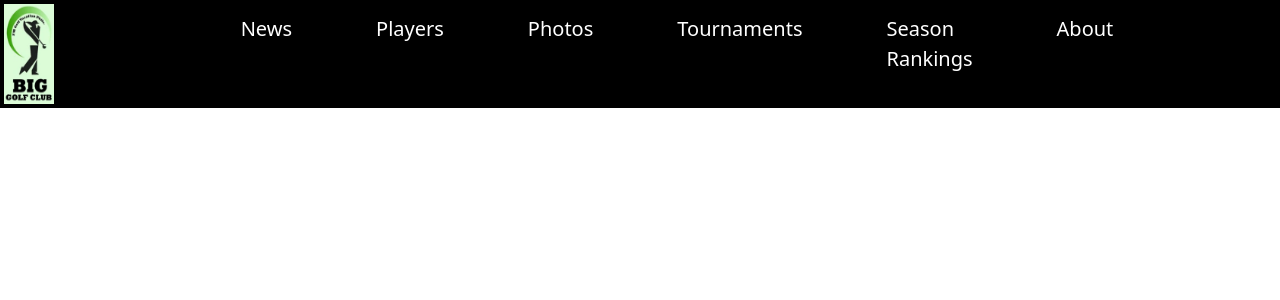
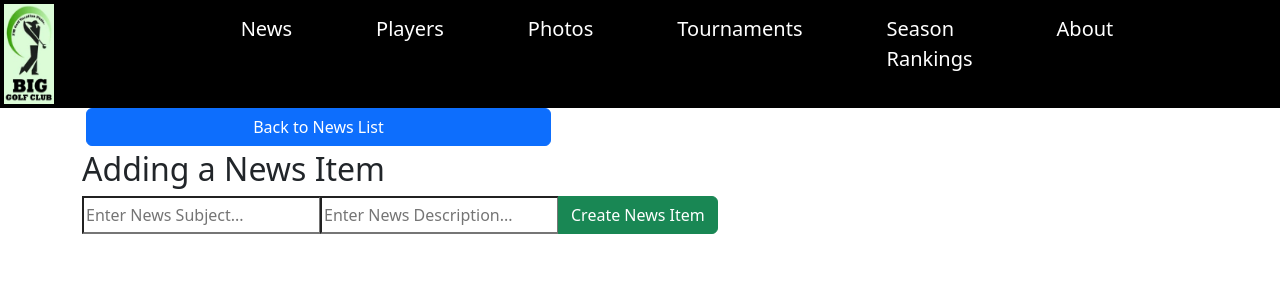
Before and after one commit to dornguyen/big-golf, a React (Create React App) app in the folder biggolf_frontend/: page /add-news-page in a window 1280 px wide. Shown: the top 300 px of the page. Built offline with nearby package versions, Linux system fonts and the light colour scheme.

Commit message:
added frontend for adding a news item

```diff
--- a/biggolf_frontend/src/App.js
+++ b/biggolf_frontend/src/App.js
@@ -4,6 +4,7 @@ import Header from './components/Header'
 import Navbar from './components/Navbar'
 import Home from "./pages/public/Home"
 import News from "./pages/public/News"
+import AddNews from "./pages/private/AddNewsPage"
 import Players from "./pages/public/Players"
 import AddPlayer from "./pages/private/AddPlayerPage"
 import Photos from "./pages/public/Photos"
@@ -20,6 +21,7 @@ function App() {
         <Routes>
           <Route path="/" element={<Home />} />
           <Route path="/news" element={<News />} />
+          <Route path="/add-news-page" element={<AddNews />} />
           <Route path="/players" element={<Players />} />
           <Route path="/add-player-page" element={<AddPlayer />} />
           <Route path="/photos" element={<Photos />} />
--- a/biggolf_frontend/src/components/news-list.js
+++ b/biggolf_frontend/src/components/news-list.js
@@ -30,7 +30,11 @@ const NewsList = props => {
             <div>
                 {news.map((article) => {
                     return(
-                        <h4>{article.text} {article.date}</h4>
+                        <>
+                            <h2>{article.subject}</h2>
+                            <h3>{article.month}/{article.day}/{article.year}</h3>
+                            <h4>{article.description}</h4>
+                        </>
                     )
                 })}
             </div>
--- /dev/null
+++ b/biggolf_frontend/src/pages/private/AddNewsPage.js
@@ -0,0 +1,74 @@
+import React, {useState} from 'react';
+import NewsDataService from "../../services/newsService";
+import {Link} from "react-router-dom";
+
+const AddNews = props => {
+    let initialNewsSubjectState = ""
+    let initialNewsDescriptionState = ""
+
+    const[newsSubject, setNewsSubject] = useState(initialNewsSubjectState);
+    const[newsDescription, setNewsDescription] = useState(initialNewsDescriptionState);
+
+    const handleSubjectInputChange = event => {
+        setNewsSubject(event.target.value);
+    }
+
+    const handleDescriptionInputChange = event => {
+        setNewsDescription(event.target.value);
+    }
+
+    const saveNewsItem = () => {
+        var data = {
+            subject: newsSubject,
+            description: newsDescription
+        }
+
+        NewsDataService.createNews(data)
+            .then(response => {
+                console.log(response.data);
+            })
+            .catch(e => {
+                console.log(e);
+            });
+    };
+
+    return(
+        <>
+            <div>
+                <Link to={"/news"} className="btn btn-primary col-lg-5 mx-1 mb-1">
+                    Back to News List
+                </Link>
+            </div>
+            <div>
+                <h2>
+                    Adding a News Item
+                </h2>
+                <div className="input-group col-lg-4">
+                    <input
+                        type="text"
+                        id="text"
+                        placeholder="Enter News Subject..."
+                        required
+                        value={newsSubject}
+                        onChange={handleSubjectInputChange}
+                        name="text"
+                    />
+                    <input
+                        type="text"
+                        id="text"
+                        placeholder="Enter News Description..."
+                        required
+                        value={newsDescription}
+                        onChange={handleDescriptionInputChange}
+                        name="text"
+                    />
+                    <button onClick={saveNewsItem} className="btn btn-success">
+                        Create News Item
+                    </button>
+                </div>
+            </div>
+        </>
+    )
+}
+
+export default AddNews;
--- a/biggolf_frontend/src/pages/public/News.js
+++ b/biggolf_frontend/src/pages/public/News.js
@@ -1,10 +1,14 @@
 import React from 'react'
 import NewsList from "../../components/news-list";
+import {Link} from "react-router-dom";
 
 const News = () => {
   return (
     <>
       <h1>News Page</h1>
+      <Link to={"/add-news-page"} className="btn btn-primary col-lg-5 mx-1 mb-1">
+        Add News Item
+      </Link>
       <NewsList />
     </>
   )
--- a/biggolf_frontend/src/pages/public/Players.js
+++ b/biggolf_frontend/src/pages/public/Players.js
@@ -7,7 +7,7 @@ const Players = () => {
     <>
       <h1>Players Page</h1>
       <Link to={"/add-player-page"} className="btn btn-primary col-lg-5 mx-1 mb-1">
-          Add/Update Player
+          Add Player
       </Link>
       <PlayersList />
     </>
```
